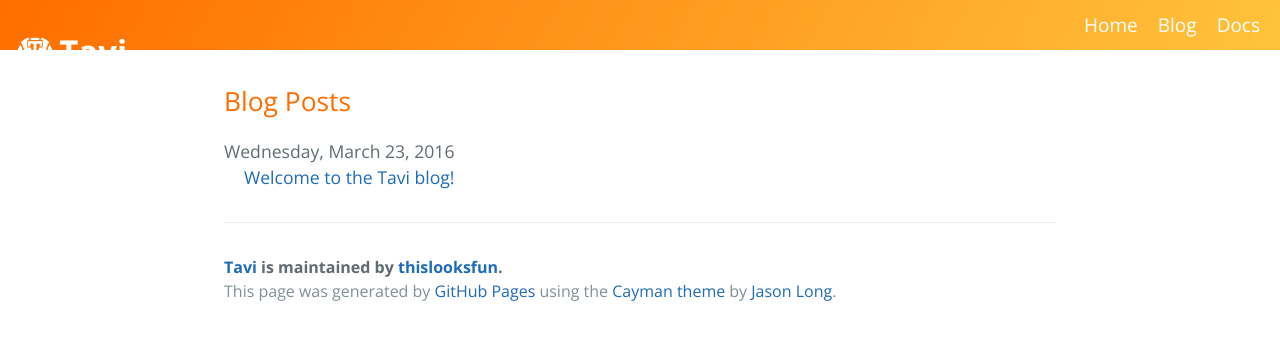
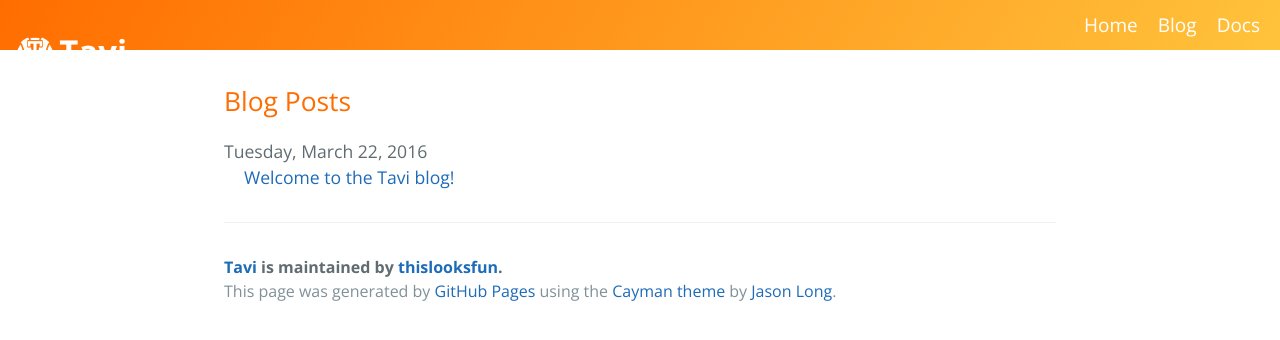
Before and after one commit to thislooksfun/Tavi, a Jekyll site: the page built from blog/index.html, in a window 1280 px wide. Shown: the top 340 px of the page. Built offline with Jekyll 4.4.1, drawn with Linux system fonts in a browser that asks for light colours; the list of posts is cut into pages by our own code.

```diff
--- a/_config.yml
+++ b/_config.yml
@@ -4,6 +4,7 @@ tagline:      A simple iOS app for Travis-CI
 baseurl:      "/Tavi"
 projecturl:   https://github.com/thislooksfun/Tavi
 producturl:   "" #TODO: Make this link to the App Store once it is uploaded, and add button on main page and in menu
+timezone:     "America/Chicago"
 
 # Pagenation
 paginate:      5
--- a/_posts/2016-03-22-welcome-to-tavi.md
+++ b/_posts/2016-03-22-welcome-to-tavi.md
@@ -1,7 +1,7 @@
 ---
 layout: post
 title:  "Welcome to the Tavi blog!"
-date:   2016-03-23 2:30:00 +00:00
+date:   2016-03-22 9:30:00
 categories: main
 ---
 
```
